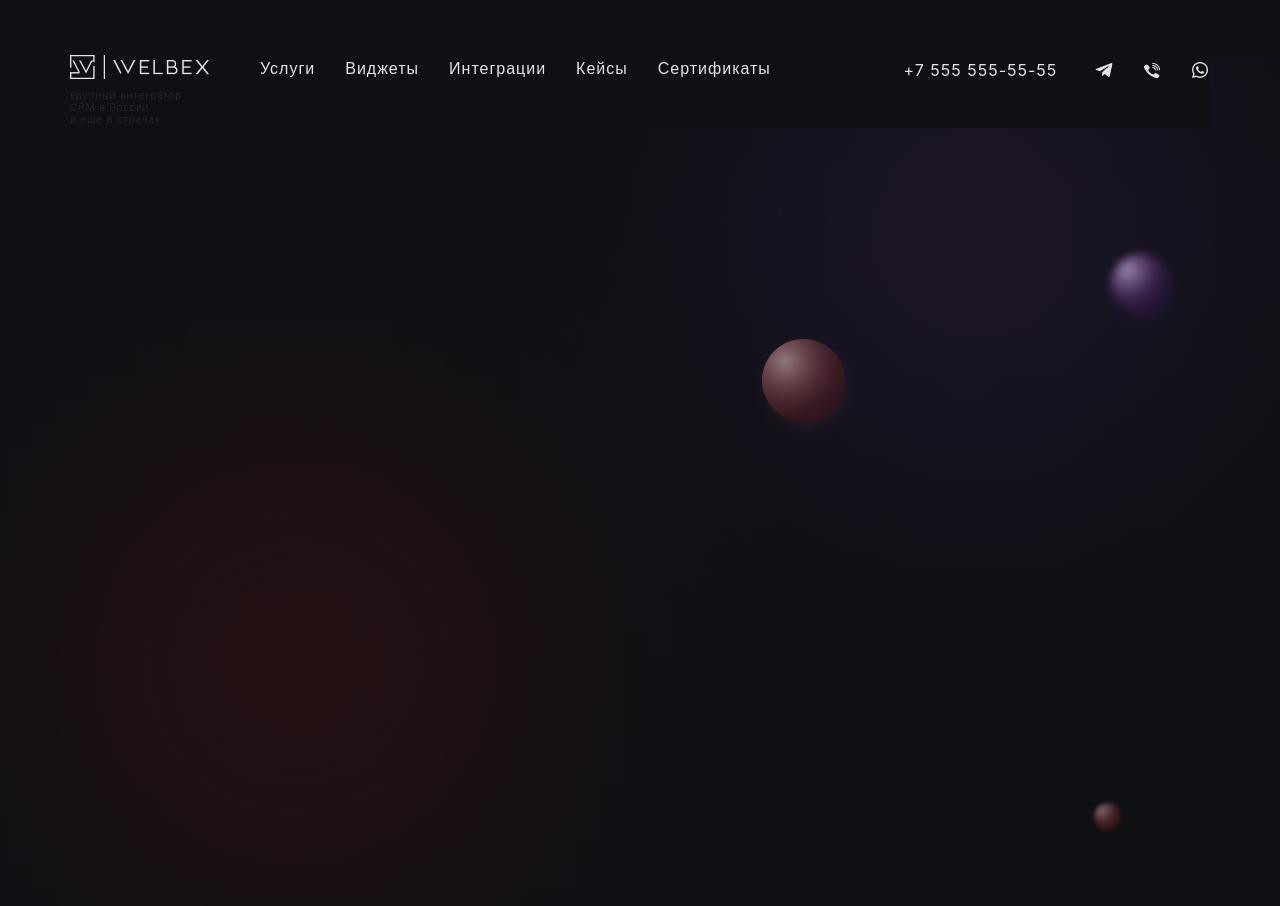
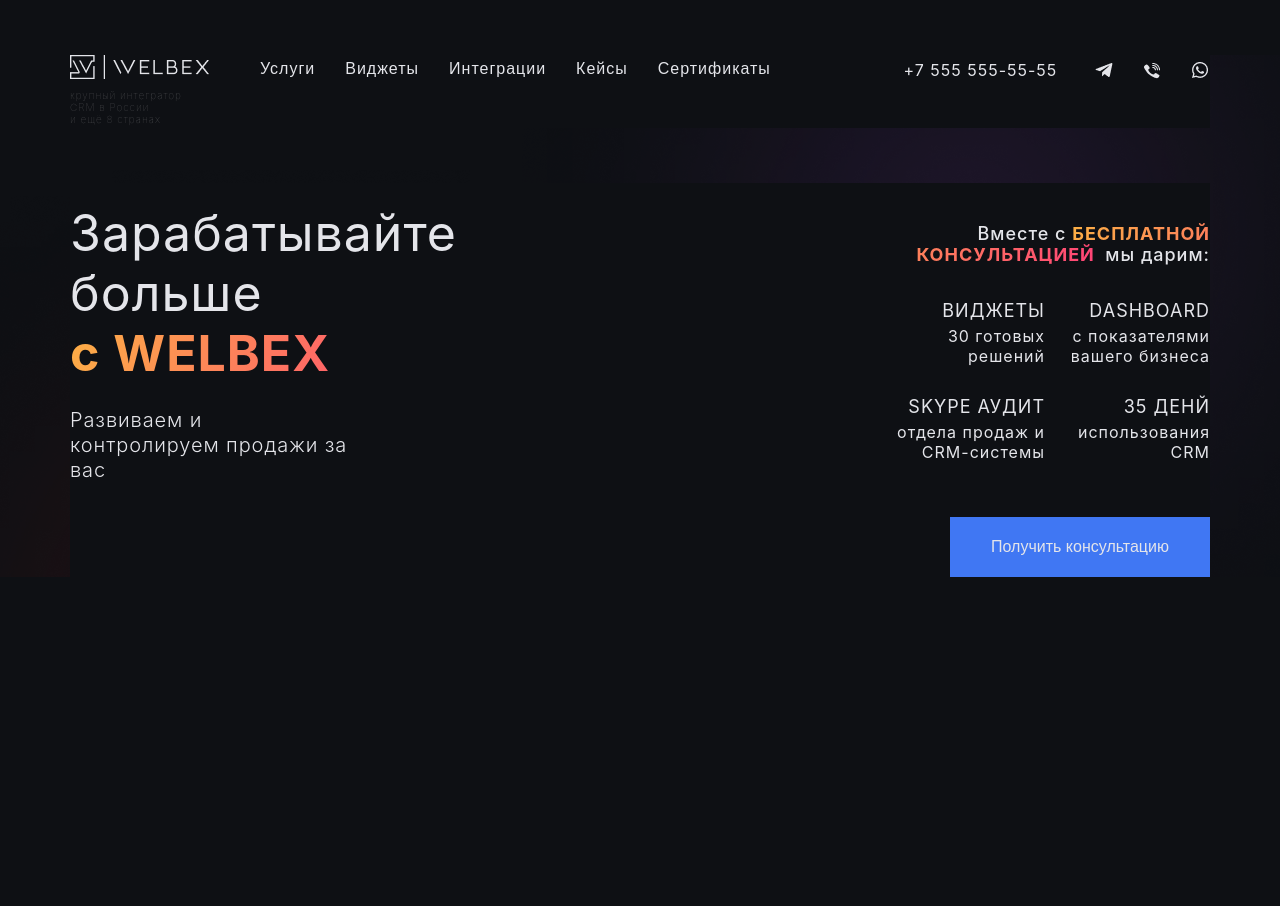
Before and after one commit to Yury-Odinson/welbex, a React (Create React App) app: page / in a window 1280 px wide. Shown: the top 906 px of the page. After the commit the page ends 800 px from the top, so only its background shows below. Built offline with nearby package versions, Linux system fonts and the light colour scheme.

Commit message:
feat: body

```diff
--- a/src/App.tsx
+++ b/src/App.tsx
@@ -1,3 +1,4 @@
+import { Body } from "./components/Body";
 import { Header } from "./components/Header";
 
 function App() {
@@ -5,6 +6,7 @@
     <div className="App">
       <div className="wrapper">
         <Header />
+        <Body />
       </div>
     </div>
   );
--- /dev/null
+++ b/src/components/Body.tsx
@@ -0,0 +1,42 @@
+export const Body = () => {
+    return (
+        <div className="body">
+            <div className="first-col">
+                <h1 className="first-col__title">Зарабатывайте больше</h1>
+                <h1 className="first-col__name">c WELBEX</h1>
+                <p className="first-col__tagline">Развиваем и контролируем продажи за вас</p>
+            </div>
+
+            <div className="second-col">
+                <h2 className="second-col__title">Вместе с&nbsp;
+                    <span className="second-col__span">
+                        БЕСПЛАТНОЙ КОНСУЛЬТАЦИЕЙ &nbsp;
+                    </span>
+                    мы дарим:</h2>
+
+                    <div className="second-col-row">
+                        <div className="second-col-cell">
+                            <p className="second-col-cell__title">ВИДЖЕТЫ</p>
+                            <p className="second-col-cell__descr">30 готовых решений</p>
+                        </div>
+                        <div className="second-col-cell">
+                            <p className="second-col-cell__title">DASHBOARD</p>
+                            <p className="second-col-cell__descr">с показателями вашего бизнеса</p>
+                        </div>
+                    </div>
+                    <div className="second-col-row">
+                        <div className="second-col-cell">
+                            <p className="second-col-cell__title">SKYPE АУДИТ</p>
+                            <p className="second-col-cell__descr">отдела продаж и CRM-системы</p>
+                        </div>
+                        <div className="second-col-cell">
+                            <p className="second-col-cell__title">35 ДЕНЙ</p>
+                            <p className="second-col-cell__descr">использования CRM</p>
+                        </div>
+                    </div>
+
+                    <button className="second-col__button">Получить консультацию</button>
+            </div>
+        </div>
+    )
+}
--- a/src/index.css
+++ b/src/index.css
@@ -6,6 +6,11 @@
 * {
   background-color: var(--var--background);
   color: var(--var--textColor);
+  box-sizing: border-box;
+  margin: 0;
+  padding: 0;
+  scroll-behavior: smooth;
+  transition: 0.2s;
 }
 
 body {
@@ -33,6 +38,8 @@
 }
 
 .App {
+  margin: 0;
+  padding: 0;
   background-image: url(/public/img/background.png);
   background-repeat: no-repeat;
   background-position-x: center;
@@ -41,7 +48,7 @@
 .wrapper {
   margin: 0 auto;
   max-width: 1140px;
-  height: 1000px;
+  /* height: 1000px; */
   background-color: #00000000;
 }
 
@@ -62,6 +69,7 @@
   gap: 10px;
   max-width: 140px;
 }
+
 .header-logo>span {
   font-size: 10px;
   line-height: 12px;
@@ -112,3 +120,101 @@
 .img-whatsapp {
   background-image: url(/public/img/nav-contacts-whatsapp.png);
 }
+
+.body>* {
+  background-color: #00000000;
+}
+
+.body {
+  display: flex;
+  justify-content: space-between;
+  width: 100%;
+  /* height: 700px; */
+  /* border: 1px solid red; */
+
+}
+
+.first-col,
+.second-col {
+  max-width: 400px;
+  /* border: 1px solid red; */
+}
+
+.first-col__title,
+.first-col__name {
+  margin: 20px 0 0;
+  letter-spacing: 1px;
+  line-height: 60px;
+  font-size: 50px;
+  font-weight: 400;
+}
+
+.first-col__name,
+.second-col__span {
+  margin: 0;
+  font-weight: 700;
+  color: transparent;
+  -webkit-background-clip: text;
+  background-clip: text;
+  background-image: linear-gradient(115deg, #FCB045, #FF3F78);
+}
+
+.first-col__tagline {
+  margin-top: 25px;
+  width: 70%;
+  font-size: 20px;
+  font-weight: 300;
+  letter-spacing: 0.9px;
+  line-height: 25px;
+}
+
+.second-col {
+  /* border: 1px solid red; */
+  margin: 40px 0 0;
+}
+
+.second-col__title {
+  margin-left: auto;
+  margin-right: 0;
+  margin-bottom: 35px;
+  width: 80%;
+  font-size: 18px;
+  font-weight: 500;
+  text-align: right;
+  letter-spacing: 1px;
+  /* border: 1px solid red; */
+}
+
+.second-col-row {
+  margin: 30px 0;
+  margin-left: auto;
+  margin-right: 0;
+  display: flex;
+  gap: 10px;
+  width: 80%;
+  text-align: right;
+  letter-spacing: 1px;
+}
+
+.second-col-cell {
+  width: 50%;
+  /* border: 1px solid red; */
+}
+
+.second-col-cell__title {
+  font-size: 18px;
+}
+
+.second-col-cell__descr {
+  margin-top: 5px;
+  font-size: 16px;
+}
+
+.second-col__button {
+  margin-top: 25px;
+  float: right;
+  background-color: #4077F3;
+  width: 260px;
+  height: 60px;
+  font-size: 16px;
+}
```
